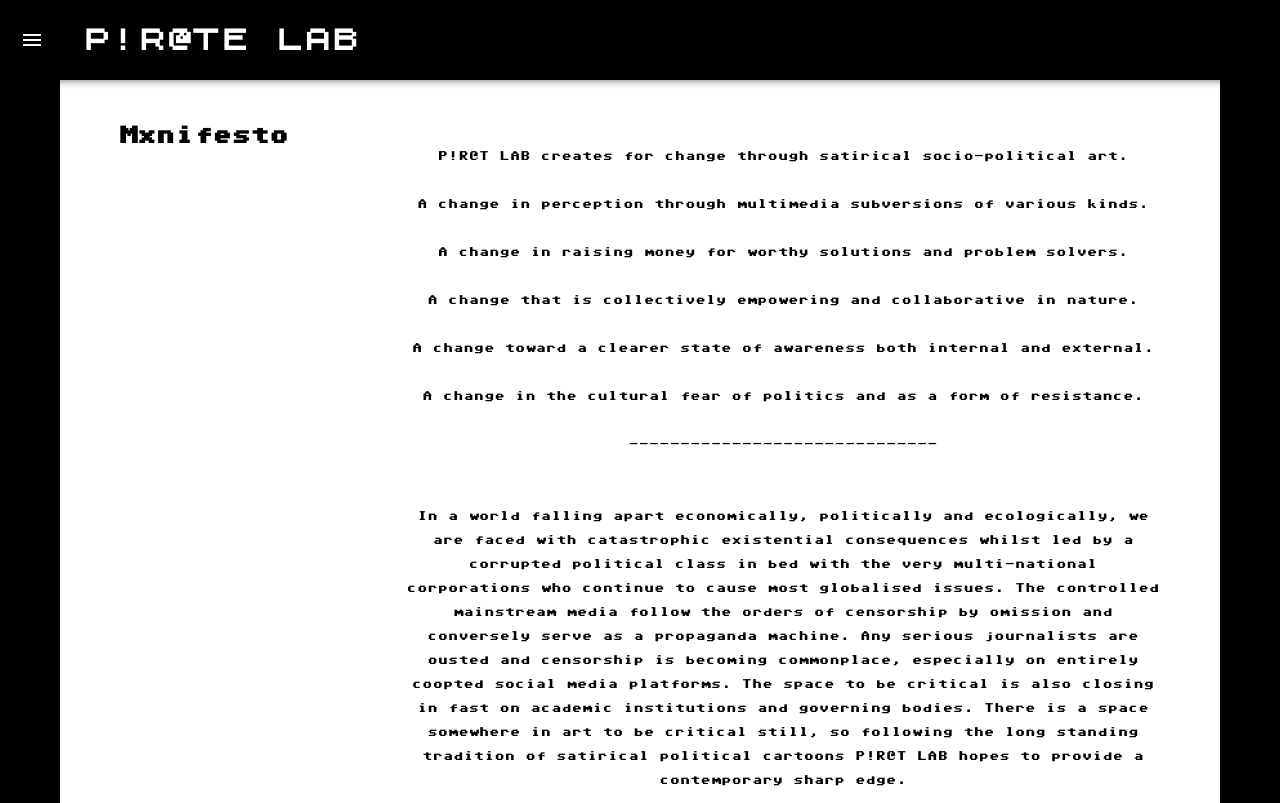
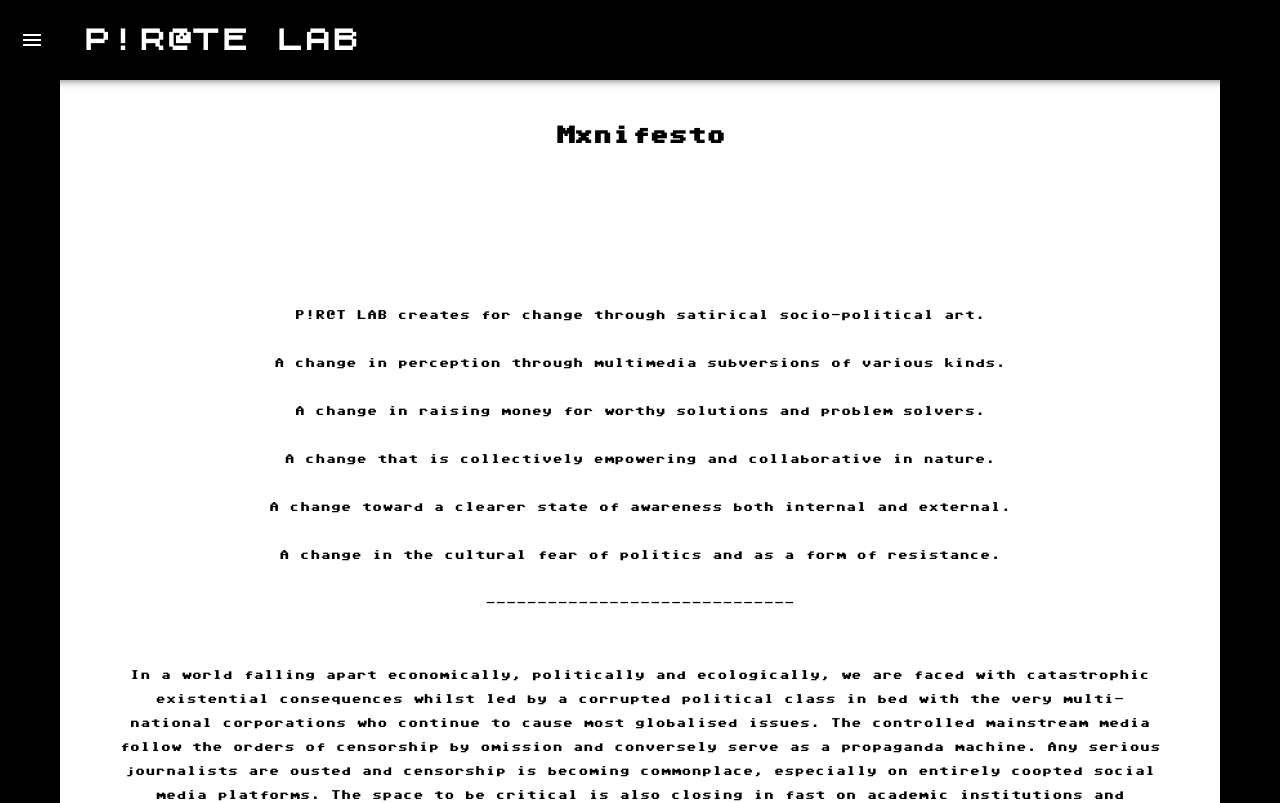
Before and after one commit to Songbird1978/pir-ate, a React (Create React App) app: page /mxnifesto in a window 1280 px wide. Shown: the top 803 px of the page. Built offline with nearby package versions, Linux system fonts and the light colour scheme.

Commit message:
changed mxnifesto to block for safari

```diff
--- a/src/pages/mxnifesto/mxnifesto.css
+++ b/src/pages/mxnifesto/mxnifesto.css
@@ -1,5 +1,5 @@
 .title {
-    display: flex;
+    display: block;
     justify-content: center;
     text-align: center;
     font-size:x-large;
@@ -7,7 +7,7 @@
 
 .mxnifesto {
 
-    display: flex block;
+    display: block;
     justify-content: center;
     margin-left: 60px;
     margin-right: 60px;
```
